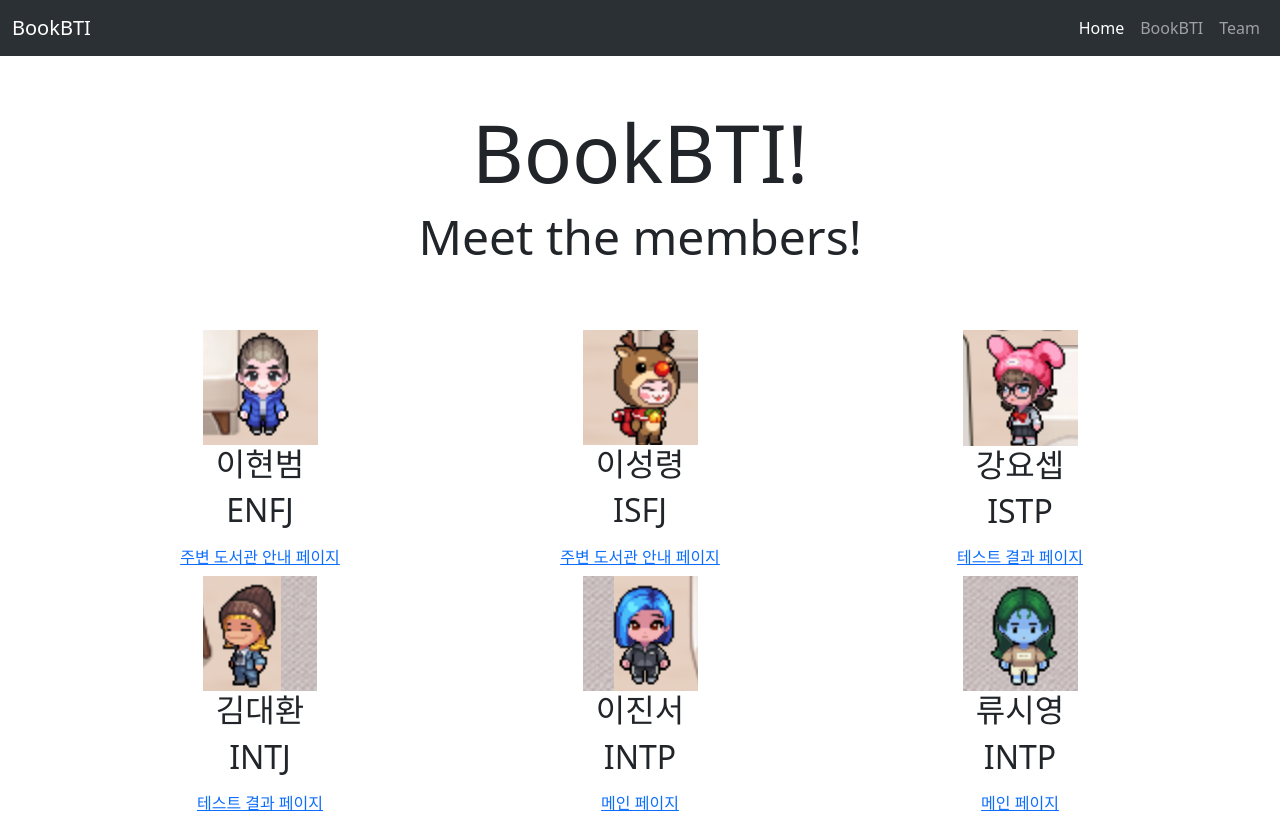
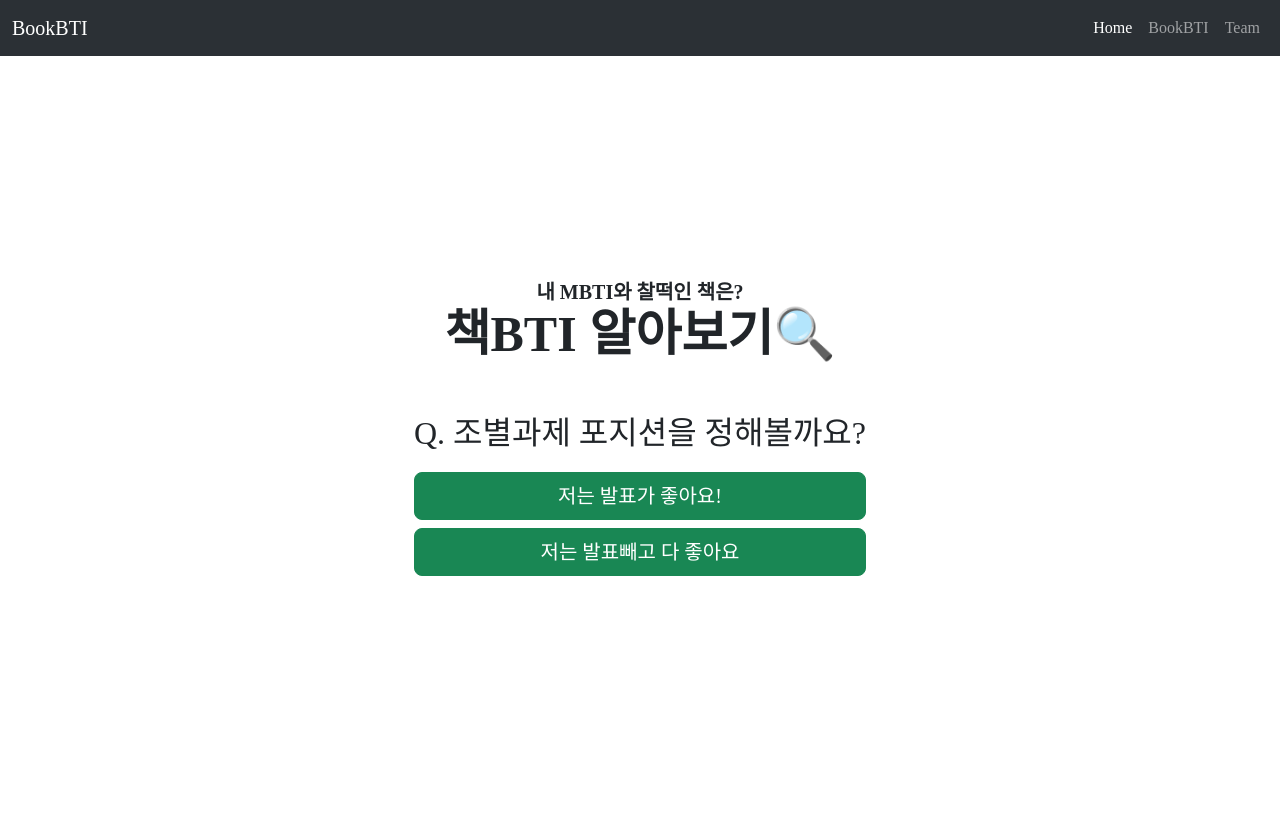
Before and after one commit to HH9-17-Team4/temp, a Flask app: page /test in a window 1280 px wide. After the commit the page ends 576 px from the top, so only its background shows below. Run offline with Flask 3, Linux system fonts and the light colour scheme; some web fonts are replaced.

Commit message:
test 페이지 원복 및 team 페이지 팀원 사진 경로 변경 - 프로필 하단 업무 페이지를 안내해주는 a링크 부분이 경로를 연결하기 까다로울 것 같아 p로 임의로 수정해두었습니다! - 폰트 공통 적용

```diff
--- a/templates/test.html
+++ b/templates/test.html
@@ -1,30 +1,94 @@
 <!DOCTYPE html>
 <html lang="en">
-
   <head>
-	<meta charset="UTF-8">
-	<meta name="viewport" content="width=device-width, initial-scale=1.0">
-	<title>Meet the members!</title>
-	<link href="https://cdn.jsdelivr.net/npm/bootstrap@5.3.1/dist/css/bootstrap.min.css" rel="stylesheet"
-		integrity="sha384-4bw+/aepP/YC94hEpVNVgiZdgIC5+VKNBQNGCHeKRQN+PtmoHDEXuppvnDJzQIu9" crossorigin="anonymous">
+    <meta charset="UTF-8" />
+    <meta name="viewport" content="width=device-width, initial-scale=1.0" />
+    <title>MBTI 테스트</title>
+    <link
+      href="https://cdn.jsdelivr.net/npm/bootstrap@5.3.1/dist/css/bootstrap.min.css"
+      rel="stylesheet"
+      integrity="sha384-4bw+/aepP/YC94hEpVNVgiZdgIC5+VKNBQNGCHeKRQN+PtmoHDEXuppvnDJzQIu9"
+      crossorigin="anonymous"
+    />
+    <style>
+      @font-face {
+        font-family: "Pretendard-Regular";
+        src: url("https://cdn.jsdelivr.net/gh/Project-Noonnu/noonfonts_2107@1.1/Pretendard-Regular.woff")
+          format("woff");
+        font-weight: 400;
+        font-style: normal;
+      }
+      body {
+        width: 100%;
+        height: 100vh;
+        font-family: "Pretendard-Regular";
+      }
+      .test {
+        display: flex;
+        flex-direction: column;
+        justify-content: center;
+        align-items: center;
+        height: calc(100vh - 56px);
+        margin: auto 0;
+      }
+      .title {
+        display: block;
+        width: 100%;
+        margin-bottom: 50px;
+        font-size: 50px;
+        font-weight: 700;
+        text-align: center;
+      }
+      .title > span {
+        display: block;
+        font-size: 20px;
+      }
+      .test-form {
+        max-height: 200px;
+      }
+      .question {
+        text-align: center;
+      }
+      .button-wrap {
+        display: block;
+        margin-top: 20px;
+      }
+    </style>
   </head>
-
   <body>
     <!-- 네비게이션 바 -->
-	<nav class="navbar navbar-expand-lg bg-body-tertiary d-flex justify-content-between" data-bs-theme="dark">
+    <nav
+      class="navbar navbar-expand-lg bg-body-tertiary d-flex justify-content-between"
+      data-bs-theme="dark"
+    >
       <div class="container-fluid">
         <a class="navbar-brand" href="{{ url_for('main') }}">BookBTI</a>
-			<button class="navbar-toggler" type="button" data-bs-toggle="collapse" data-bs-target="#navbarNav"
-				aria-controls="navbarNav" aria-expanded="false" aria-label="Toggle navigation">
+        <button
+          class="navbar-toggler"
+          type="button"
+          data-bs-toggle="collapse"
+          data-bs-target="#navbarNav"
+          aria-controls="navbarNav"
+          aria-expanded="false"
+          aria-label="Toggle navigation"
+        >
           <span class="navbar-toggler-icon"></span>
         </button>
-			<div class="collapse navbar-collapse justify-content-end" id="navbarNav">
+        <div
+          class="collapse navbar-collapse justify-content-end"
+          id="navbarNav"
+        >
           <ul class="navbar-nav">
             <li class="nav-item">
-						<a class="nav-link active" aria-current="page" href="{{ url_for('main') }}">Home</a>
+              <a
+                class="nav-link active"
+                aria-current="page"
+                href="{{ url_for('main') }}"
+                >Home</a
+              >
             </li>
             <li class="nav-item">
-						<a class="nav-link" href="question.html">BookBTI</a>
+              <a class="nav-link" href="{{ url_for('test')}}">BookBTI</a>
             </li>
             <li class="nav-item">
               <a class="nav-link" href="{{ url_for('team') }}">Team</a>
@@ -34,73 +98,46 @@
       </div>
     </nav>
 
-	<!-- 팀원 소개 -->
-	<div class="container text-center pt-5">
-		<div class="row mb-5">
-			<h1 class="display-1 text-center">BookBTI!</h1>
-			<p class="display-5 text-center">Meet the members!</p>
+    <!-- MBTI 테스트 폼 -->
+    <main class="test">
+      <h1 class="title">
+        <span>내 MBTI와 찰떡인 책은?</span>
+        책BTI 알아보기🔍
+      </h1>
+      <form class="test-form" action="{{ url_for('answer') }}" method="post">
+        <h2 class="question">Q. {{ data.title }}</h2>
+        <input type="hidden" name="question_id" value="{{ data.id }}" />
+        <input
+          type="hidden"
+          name="choose_type"
+          value="{{ data.choose_type }}"
+        />
+        <div class="button-wrap d-grid gap-2">
+          <button
+            class="btn btn-success btn-lg"
+            type="submit"
+            name="option"
+            value="A"
+            data-answer="-1"
+          >
+            {{ data.option_A }}
+          </button>
+          <button
+            class="btn btn-success btn-lg"
+            type="submit"
+            name="option"
+            value="B"
+            data-answer="1"
+          >
+            {{ data.option_B }}
+          </button>
         </div>
-		<div class="row">
-			<div class="col">
-				<img src="images/이현범.png" alt="이현범">
-				<h2>이현범</h2>
-				<h2>ENFJ</h2>
-			</div>
-			<div class="col">
-				<img src="images/이성령.png" alt="이성령">
-				<h2>이성령</h2>
-				<h2>ISFJ</h2>
-			</div>
-			<div class="col">
-				<img src="images/강요셉.png" alt="강요셉">
-				<h2>강요셉</h2>
-				<h2>ISTP</h2>
-			</div>
-		</div>
-		<div class="row justify-content-center">
-			<div class="col">
-				<a class="btn btn-link" href="map.html" role="button">주변 도서관 안내 페이지</a>
-			</div>
-			<div class="col">
-				<a class="btn btn-link" href="map.html" role="button">주변 도서관 안내 페이지</a>
-			</div>
-			<div class="col">
-				<a class="btn btn-link" href="result.html" role="button">테스트 결과 페이지</a>
-			</div>
-		</div>
-		<div class="row">
-			<div class="col">
-				<img src="images/김대환.png" alt="김대환">
-				<h2>김대환</h2>
-				<h2>INTJ</h2>
-			</div>
-			<div class="col">
-				<img src="images/이진서.png" alt="이진서">
-				<h2>이진서</h2>
-				<h2>INTP</h2>
-			</div>
-			<div class="col">
-				<img src="images/류시영.png" alt="류시영">
-				<h2>류시영</h2>
-				<h2>INTP</h2>
-			</div>
-		</div>
-		<div class="row justify-content-center">
-			<div class="col">
-				<a class="btn btn-link" href="result.html" role="button">테스트 결과 페이지</a>
-			</div>
-			<div class="col">
-				<a class="btn btn-link" href="main.html" role="button">메인 페이지</a>
-			</div>
-			<div class="col">
-				<a class="btn btn-link" href="main.html" role="button">메인 페이지</a>
-			</div>
-		</div>
-	</div>
-
-	<script src="https://cdn.jsdelivr.net/npm/bootstrap@5.3.1/dist/js/bootstrap.bundle.min.js"
-		integrity="sha384-HwwvtgBNo3bZJJLYd8oVXjrBZt8cqVSpeBNS5n7C8IVInixGAoxmnlMuBnhbgrkm"
-		crossorigin="anonymous"></script>
+      </form>
+    </main>
+		<script
+			src="https://cdn.jsdelivr.net/npm/bootstrap@5.3.2/dist/js/bootstrap.bundle.min.js"
+			integrity="sha384-C6RzsynM9kWDrMNeT87bh95OGNyZPhcTNXj1NW7RuBCsyN/o0jlpcV8Qyq46cDfL"
+			crossorigin="anonymous"
+		></script>
   </body>
-
 </html>
```
Also changed, not shown: templates/main.html (+12 -0 lines), templates/team.html (+25 -34 lines), static/강요셉.png (renamed from templates/images/강요셉.png), static/김대환.png (renamed from templates/images/김대환.png), static/류시영.png (renamed from templates/images/류시영.png), static/이성령.png (renamed from templates/images/이성령.png), static/이진서.png (renamed from templates/images/이진서.png), static/이현범.png (renamed from templates/images/이현범.png). Lines whose indentation alone changed are shown as unchanged.
